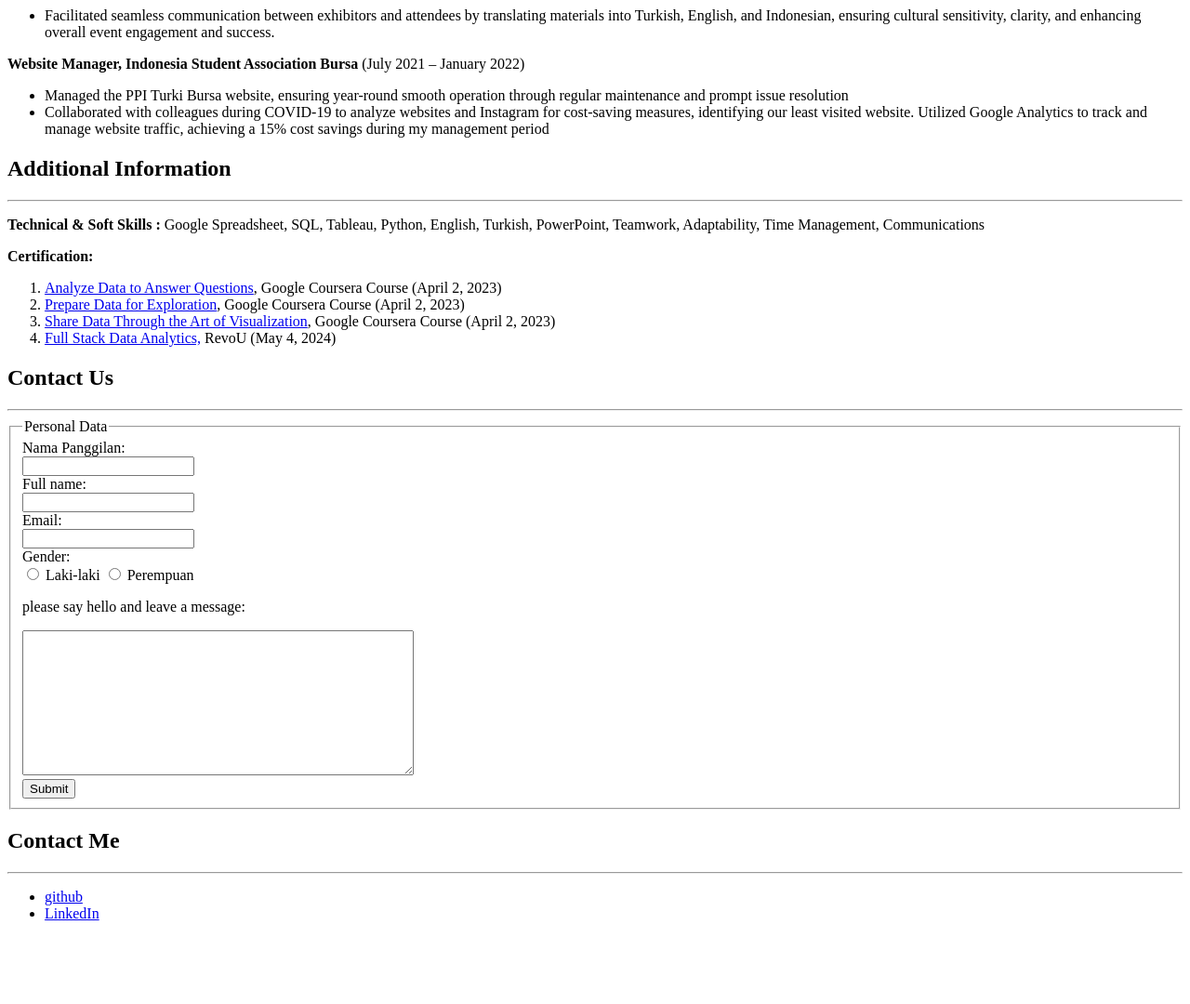
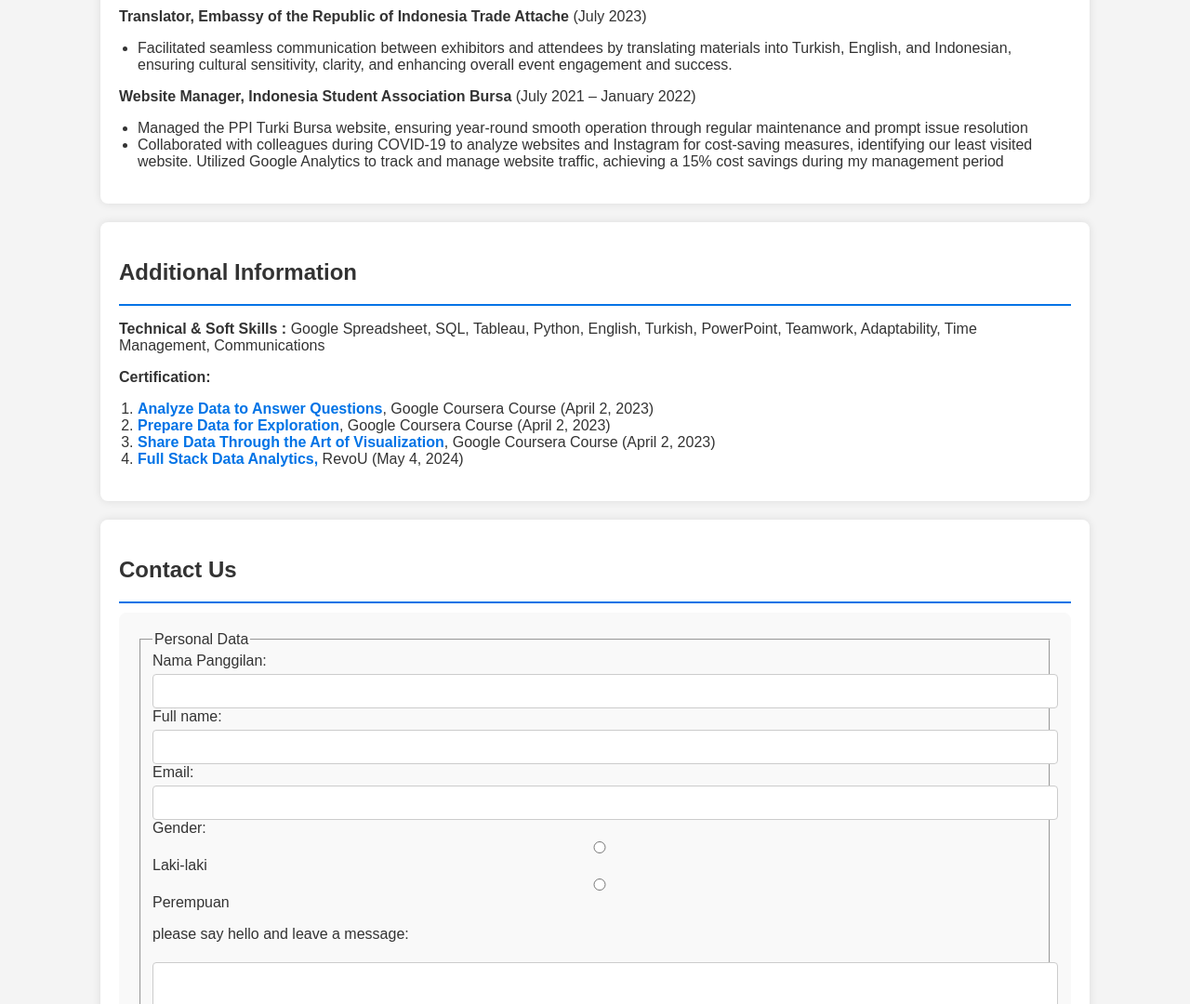
Before and after one commit to revou-fsse-feb25/milestone-1-ariq, a plain HTML site: page index.html in a window 1280 px wide. Shown: the part 1720-2800 px from the top of the page at 93% size. Before the commit the page ends 2728 px from the top, so only its background shows below. Drawn offline with Linux system fonts and the light colour scheme; files that its build step writes are made by us from their sources; files whose address does not match are found by name.

```diff
--- a/style.css
+++ b/style.css
@@ -1,3 +1,127 @@
-header{
+/* General Styles */
+
+header {
     text-align: center;
+    background: #0073e6;
+
+    padding: 20px 0;
 }
+
+
+
+body {
+    font-family: Arial, sans-serif;
+    margin: 0;
+    padding: 0;
+    background-color: #f4f4f4;
+    color: #333;
+}
+
+
+h1, h2 {
+    font-weight: bold;
+}
+
+section {
+    width: 80%;
+    margin: 20px auto;
+    background: white;
+    padding: 20px;
+    border-radius: 8px;
+    box-shadow: 0 0 10px rgba(0, 0, 0, 0.1);
+}
+
+hr {
+    border: 0;
+    height: 2px;
+    background: #0073e6;
+    margin: 10px 0;
+}
+
+/* Profile Image */
+img {
+    width: 150px;
+    height: 150px;
+    border-radius: 50%;
+    display: block;
+    margin: 10px auto;
+}
+
+/* List Styles */
+ul, ol {
+    padding-left: 20px;
+}
+
+/* Links */
+a {
+    color: #0073e6;
+    text-decoration: none;
+    font-weight: bold;
+}
+
+a:hover {
+    text-decoration: underline;
+}
+
+/* Form Styling */
+form {
+    background: #f9f9f9;
+    padding: 20px;
+    border-radius: 8px;
+}
+
+input, textarea {
+    width: 100%;
+    padding: 10px;
+    margin-top: 5px;
+    border: 1px solid #ccc;
+    border-radius: 4px;
+}
+
+input[type="submit"] {
+    background: #0073e6;
+    color: white;
+    border: none;
+    padding: 10px;
+    cursor: pointer;
+    border-radius: 4px;
+    font-weight: bold;
+}
+
+input[type="submit"]:hover {
+    background: #005bb5;
+}
+
+/* Footer */
+footer {
+    text-align: center;
+    background: #333;
+    color: white;
+    padding: 20px 0;
+}
+
+footer ul {
+    list-style: none;
+    padding: 0;
+}
+
+footer li {
+    display: inline;
+    margin: 0 10px;
+}
+
+footer a {
+    color: white;
+    text-decoration: none;
+}
+
+footer a:hover {
+    text-decoration: underline;
+}
+
+/* Responsive Design */
+@media (max-width: 768px) {
+    section {
+        width: 95%;
+    }
+}
```
